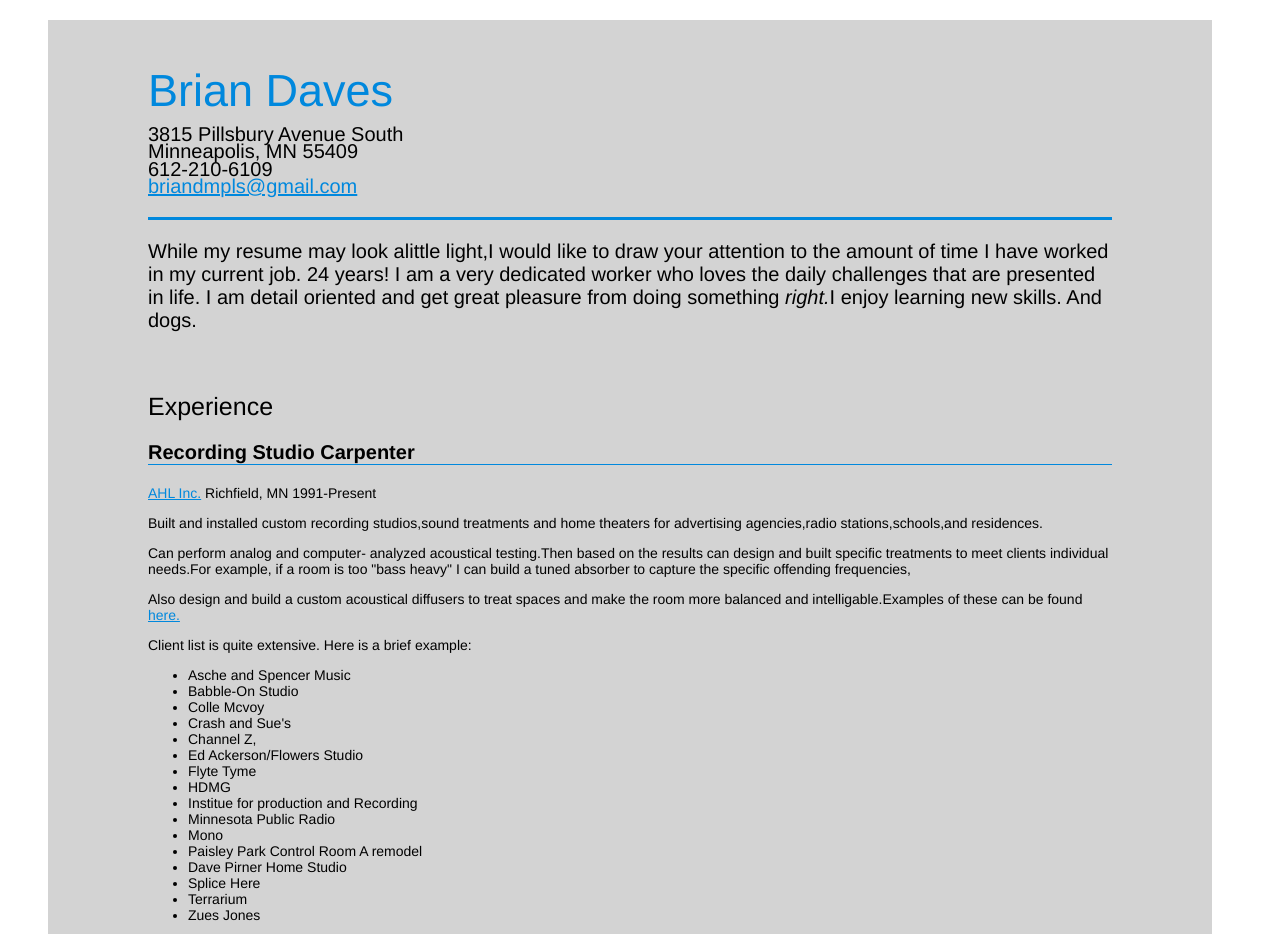
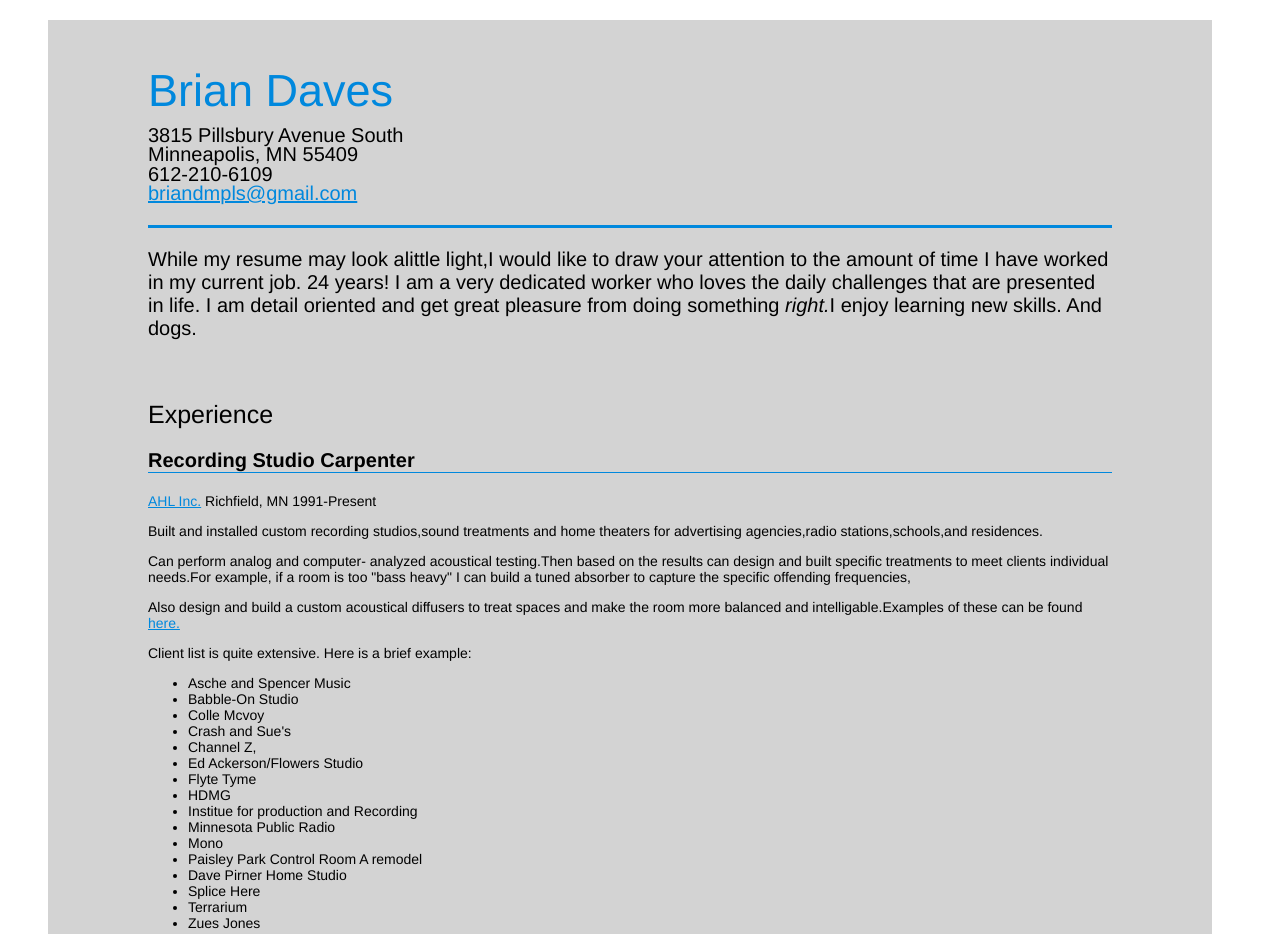
Before and after one commit to briandmpls/briandmpls.github.io, a plain HTML site: page index.html in a window 1280 px wide. Shown: the top 934 px of the page. Drawn offline with Linux system fonts and the light colour scheme.

Commit message:
Update resumestylesheet.css

```diff
--- a/resumestylesheet.css
+++ b/resumestylesheet.css
@@ -2,12 +2,11 @@ body {
 	font: 14px Helvetica ,Sans-serif;
 	font-weight:lighter;
 }
+
 #container{
 	margin:20px 60px 60px 40px;
 	background-color:  lightgray;
 	padding:0 100px 20px 100px;
-
-
 }
 
 #content-contact{
@@ -22,9 +21,6 @@ body {
 	font-size: 20px;
 }
 
-#address{
-	line-height:1.5em;
-}
 
 a{
 	color:#0088dd;
@@ -52,13 +48,13 @@ h2{
 
 #content-experienceheader{
 	font-size: 25px;
-
 }
 
 h3{
 	font-size:20px;
 	border-bottom: 1px solid #0088dd;
 }
+
 .examples{
 	width:320px;
 	float:left;
```
